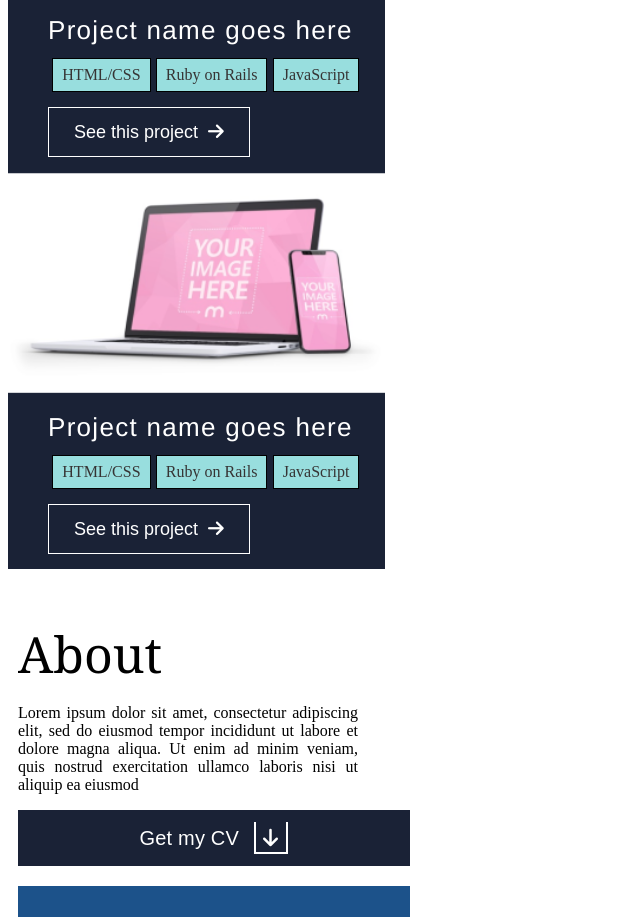
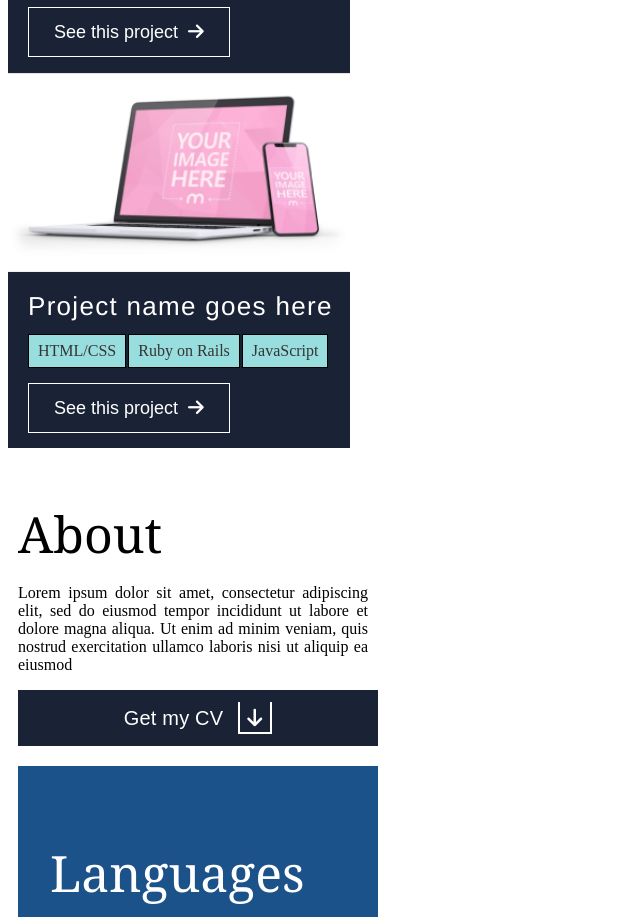
Before and after one commit to shella12/portofolio-ayesha, a website: page index.html in a window 1280 px wide. Shown: the part 2595-3512 px from the top of the page, without its empty margins (0-640 px from the left). Drawn offline with Linux system fonts and the light colour scheme.

Commit message:
Tech Stack Alignment

```diff
--- a/style.css
+++ b/style.css
@@ -112,7 +112,7 @@
 /* Work-section */
 .work {
   display: grid;
-  grid-template-columns: 400px;
+  grid-template-columns: 360px;
 }
 
 .work h1 {
@@ -141,7 +141,7 @@
 }
 
 .project h3 {
-  margin: 25px 32px 0 40px;
+  margin: 25px 10px 0 20px;
   font-family: 'Poppins', 'Franklin Gothic Medium', 'Arial Narrow', Arial, sans-serif;
   font-size: 26px;
   font-weight: lighter;
@@ -152,7 +152,8 @@
 
 .project .list-tech {
   list-style: none;
-  margin: 20px 20px 0 0;
+  margin: 20px 20px 0 20px;
+  padding: 0;
   display: flex;
   flex-wrap: wrap;
   justify-content: space-evenly;
@@ -161,7 +162,7 @@
 
 .project .list-tech li {
   display: inline;
-  margin-right: 1px;
+  margin-right: 2px;
   padding: 7px 9px;
   border: 1px solid #000;
   background: #98dede;
@@ -171,7 +172,7 @@
 
 .project button {
   width: fit-content;
-  margin: 15px 40px;
+  margin: 15px 20px;
   font-family: 'Poppins', sans-serif;
   font-size: 18px;
   font-weight: 300;
@@ -194,7 +195,7 @@
 
 .about-us {
   display: grid;
-  grid-template-columns: 100%;
+  grid-template-columns: 360px;
   width: fit-content;
   padding: 10px;
 }
@@ -209,7 +210,7 @@
 }
 
 .about-us p {
-  width: 340px;
+  width: 350px;
   text-align: justify;
 }
 
@@ -219,6 +220,7 @@
   justify-content: center;
   align-items: center;
   padding: 12px;
+
 }
 
 .about-us .button small {
@@ -245,7 +247,7 @@
 }
 
 .about-us .skills {
-  padding: 45px;
+  padding: 32px;
   margin: 20px 0;
   color: #fff;
 }
```
